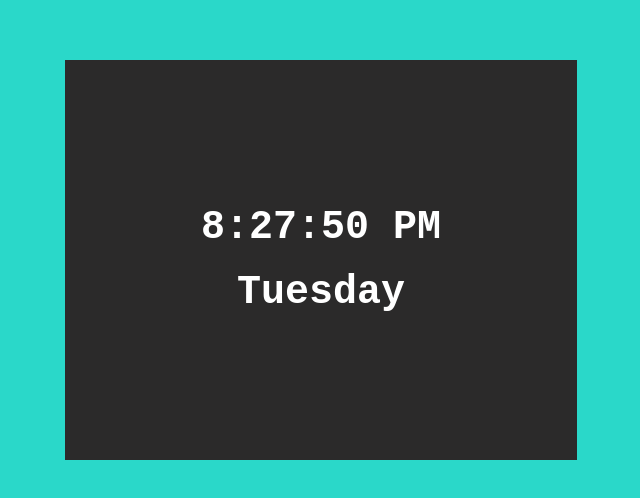
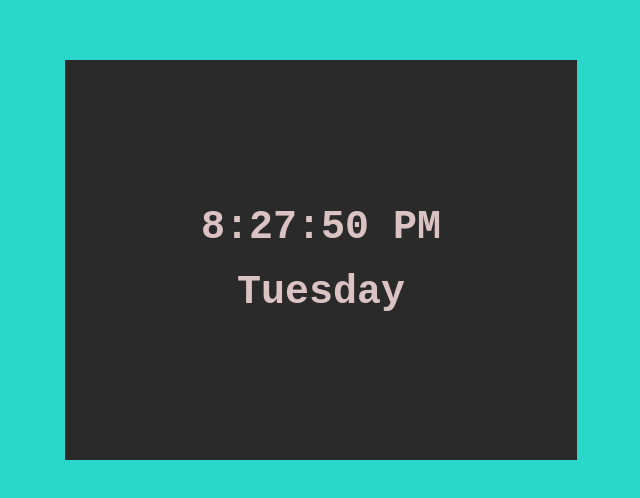
Before and after one commit to Jabzdev/date-time, a plain HTML site: page index.html in a window 1280 px wide. Shown: the part 140-638 px from the top of the page, without its empty margins (319-959 px from the left). Drawn offline with Linux system fonts and the light colour scheme.

Commit message:
4th commit

```diff
--- a/style.css
+++ b/style.css
@@ -32,6 +32,6 @@ html, body {
 p {
   font-size: 40px;
   text-align: center;
-  color: white;
+  color: rgb(219, 195, 195);
   font-weight: bold;
 }
```
